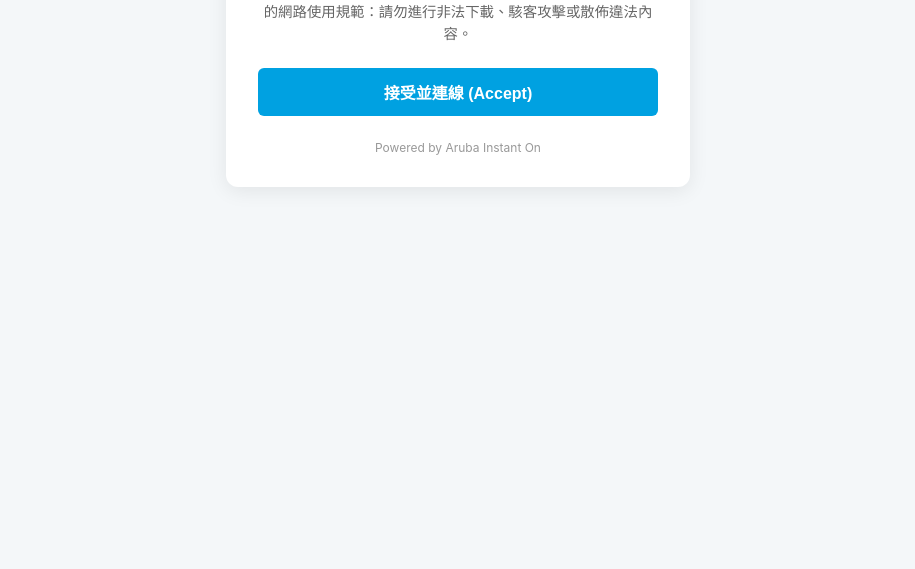
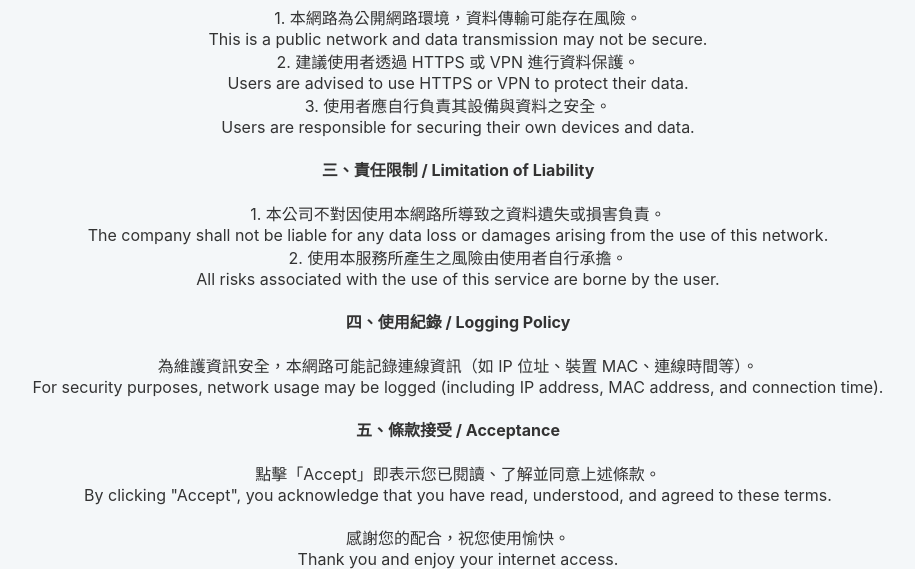
Before and after one commit to snowmilktta-star/wifi-portal, a plain HTML site: page index.html in a window 1280 px wide. Shown: the part 363-932 px from the top of the page, without its empty margins (182-1097 px from the left). Before the commit the page ends 800 px from the top, so only its background shows below. Drawn offline with Linux system fonts and the light colour scheme.

Commit message:
Update index.html

```diff
--- a/index.html
+++ b/index.html
@@ -46,50 +46,44 @@
 </head>
 <body>
 
-    <div class="container">
-        <h1>itweba Guest Wi-Fi</h1>
-        <p>歡迎使用我們的訪客網路。點擊下方按鈕即代表您同意本公司的網路使用規範：請勿進行非法下載、駭客攻擊或散佈違法內容。</p>
+    <b>訪客無線網路使用條款 / Guest Wi-Fi Terms of Use</b><br><br>
 
-        <button class="btn" onclick="submitAuth()">接受並連線 (Accept)</button>
+歡迎使用本公司提供之訪客無線網路服務。為確保網路安全與服務品質，請於使用前詳閱並同意以下條款。<br>
+Welcome to our Guest Wi-Fi service. Please read and agree to the following terms before accessing the network.<br><br>
 
-        <div class="footer">
-            Powered by Aruba Instant On
-        </div>
-    </div>
+<b>一、使用規範 / Acceptable Use</b><br>
+1. 本網路僅供合法用途使用。<br>
+   This network is for lawful use only.<br>
+2. 禁止從事任何違反法律之行為（如非法下載、入侵系統等）。<br>
+   Any illegal activities (such as unauthorized access, piracy, or hacking) are strictly prohibited.<br>
+3. 不得進行任何影響網路效能或安全之行為。<br>
+   Users shall not perform actions that may degrade network performance or compromise security.<br><br>
 
-    <script>
-        function submitAuth() {
-            // 1. 抓取網址中的所有參數 (Aruba 會自動帶入 user_mac, ap_mac 等)
-            const urlParams = new URLSearchParams(window.location.search);
+<b>二、安全聲明 / Security Notice</b><br>
+1. 本網路為公開網路環境，資料傳輸可能存在風險。<br>
+   This is a public network and data transmission may not be secure.<br>
+2. 建議使用者透過 HTTPS 或 VPN 進行資料保護。<br>
+   Users are advised to use HTTPS or VPN to protect their data.<br>
+3. 使用者應自行負責其設備與資料之安全。<br>
+   Users are responsible for securing their own devices and data.<br><br>
 
-            // 2. 建立一個隱藏的表單
-            const form = document.createElement('form');
-            form.method = 'POST';
+<b>三、責任限制 / Limitation of Liability</b><br>
+1. 本公司不對因使用本網路所導致之資料遺失或損害負責。<br>
+   The company shall not be liable for any data loss or damages arising from the use of this network.<br>
+2. 使用本服務所產生之風險由使用者自行承擔。<br>
+   All risks associated with the use of this service are borne by the user.<br><br>
 
-            // 這裡必須與您在 Aruba 後台「外部門戶設定檔」填寫的 IP/URL 一致
-            form.action = 'https://securelogin.arubanetworks.com/cgi-bin/login';
+<b>四、使用紀錄 / Logging Policy</b><br>
+為維護資訊安全，本網路可能記錄連線資訊（如 IP 位址、裝置 MAC、連線時間等）。<br>
+For security purposes, network usage may be logged (including IP address, MAC address, and connection time).<br><br>
 
-            // 3. 將原有的網址參數全部加入表單中
-            urlParams.forEach((value, key) => {
-                const input = document.createElement('input');
-                input.type = 'hidden';
-                input.name = key;
-                input.value = value;
-                form.appendChild(input);
-            });
+<b>五、條款接受 / Acceptance</b><br>
+點擊「Accept」即表示您已閱讀、了解並同意上述條款。<br>
+By clicking "Accept", you acknowledge that you have read, understood, and agreed to these terms.<br><br>
 
-            // 4. 加入與後台配對的「身份驗證文字」
-            // 注意：name 必須是 user_password，value 必須等於您後台設定的文字
-            const authInput = document.createElement('input');
-            authInput.type = 'hidden';
-            authInput.name = 'user_password';
-            authInput.value = 'Authenticated';
-            form.appendChild(authInput);
+感謝您的配合，祝您使用愉快。<br>
+Thank you and enjoy your internet access.
 
-            // 5. 將表單加入頁面並執行提交
-            document.body.appendChild(form);
-            form.submit();
-        }
-    </script>
+
 </body>
 </html>
```
